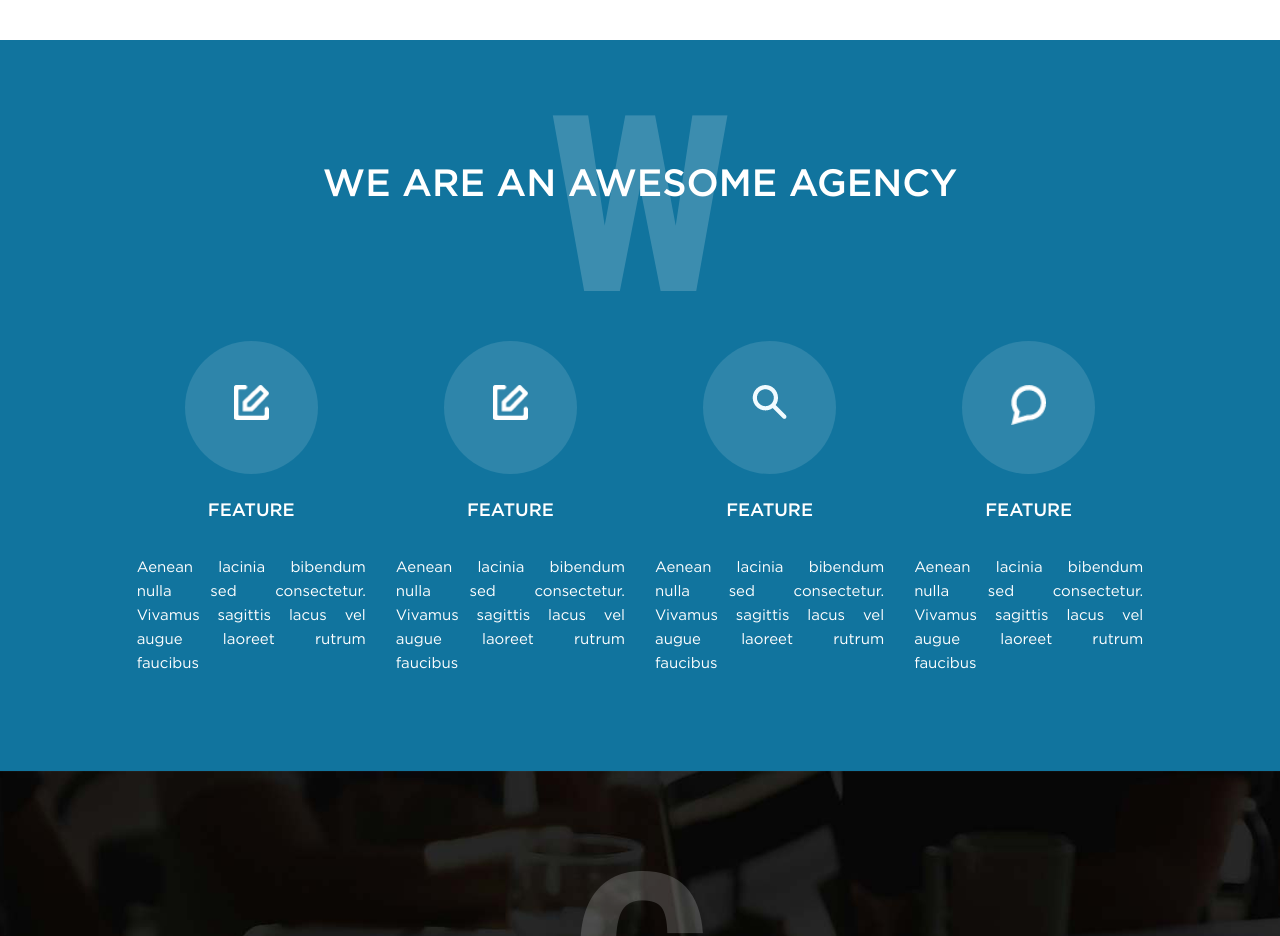
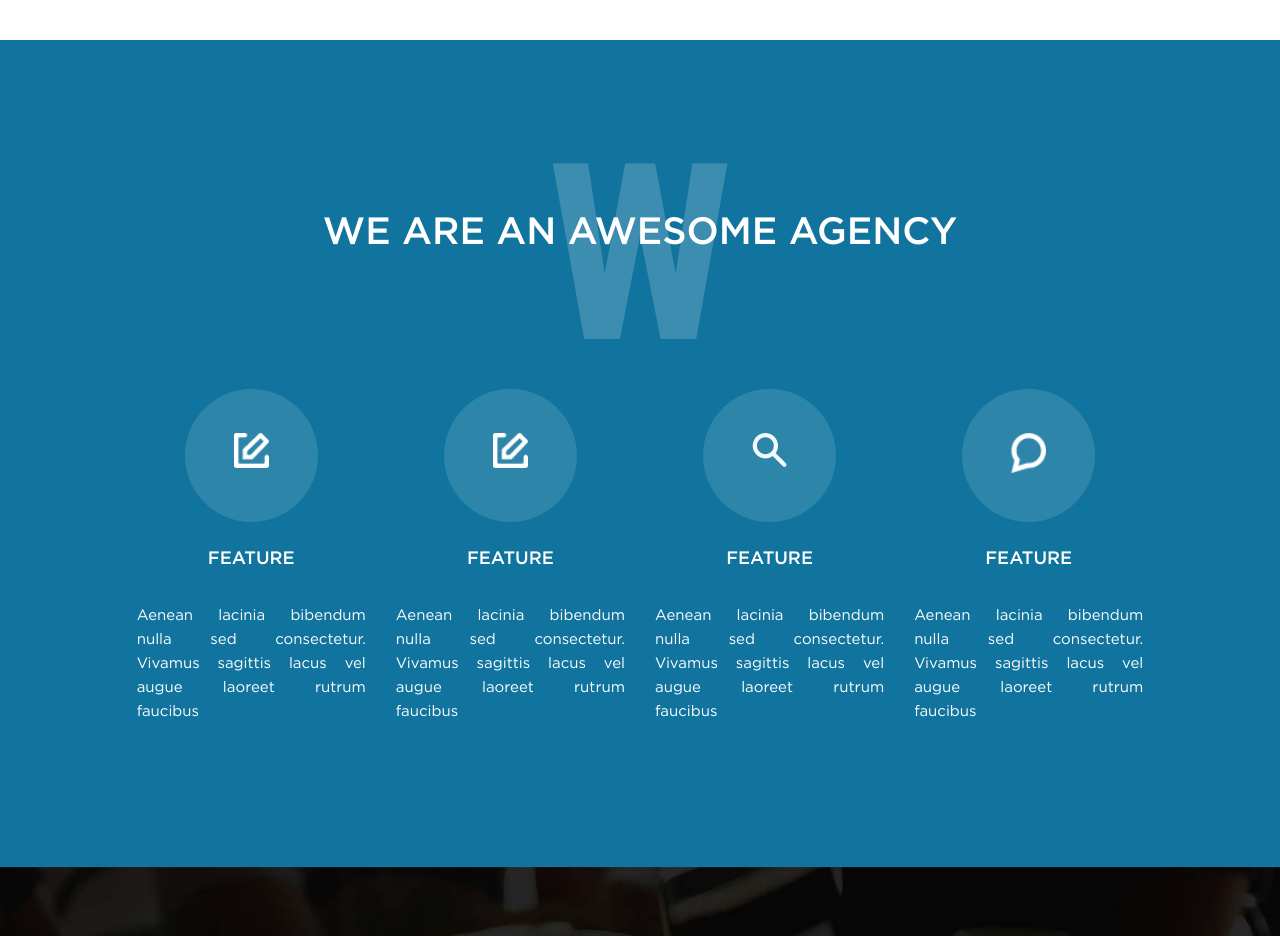
Before and after one commit to YulyKo/creatives, a plain HTML site: page index.html in a window 1280 px wide. Shown: the part 1160-2096 px from the top of the page. Drawn offline with nearby package versions, Linux system fonts and the light colour scheme; files whose address does not match are found by name.

Commit message:
fixed names of some classes

```diff
--- a/css/style.css
+++ b/css/style.css
@@ -133,12 +133,6 @@
   background-color: #11749e;
 }
 
-.info-container__content {
-  margin: 12vh 0;
-  color: #ffffff;
-  text-align: center;
-}
-
 .section-title {
   color: #ffffff;
   font-family: Gotham;
@@ -209,7 +203,6 @@
   background: url('../assets/form-background.png') no-repeat center top fixed;
 }
 
-/* merge with info-container */
 .container {
   margin: 18vh 0;
   color: #ffffff;
--- a/index.html
+++ b/index.html
@@ -66,10 +66,10 @@
 
      <section class="row info-container">
          <div class="col-1"></div>
-         <div class="col-10 info-container__content">
+         <div class="col-10 container">
              <h3 id="id" class="section-title">We Are An Awesome Agency</h3>
              <div class="d-flex justify-content-between algin-items-center">
-                 <article class="col-3 info-container__content_info-item">
+                 <article class="col-3">
                     <div class="info-item__icon">
                         <img class="info-item__icon_picture" src="assets//icons/icon-write.png" alt="first icon write">
                     </div>
```
